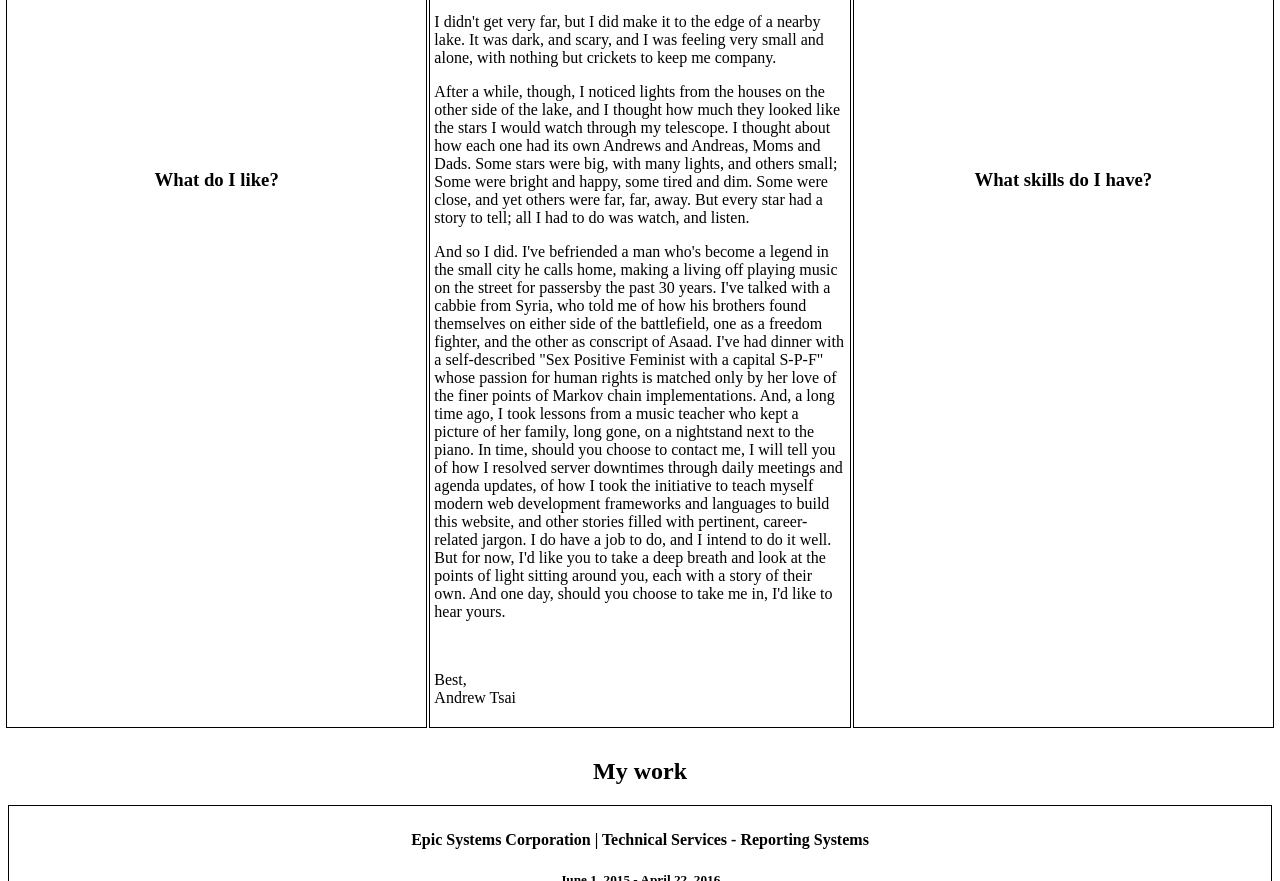
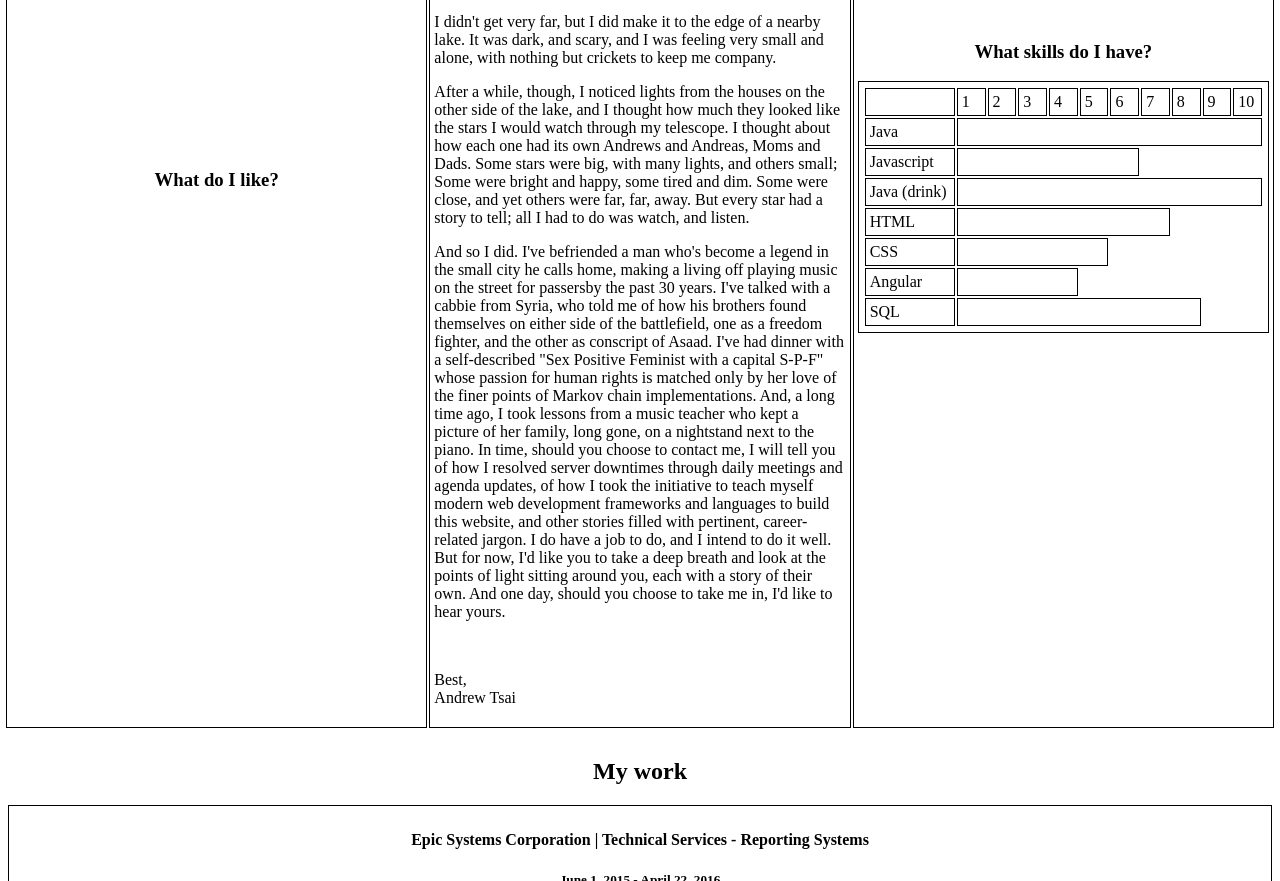
Before and after one commit to aTasteOfHome/PublicallyPersonal, a website: page index.html in a window 1280 px wide. Shown: the part 1246-2127 px from the top of the page. Drawn offline with nearby package versions, Linux system fonts and the light colour scheme; some packages are replaced by stand-ins of ours.

Commit message:
Added skills table

```diff
--- a/_client/controllers/MainController.js
+++ b/_client/controllers/MainController.js
@@ -40,5 +40,29 @@ app.controller('MainController', ['$scope', '$location', '$anchorScroll',
 				'Created and edited new Database Access Objects (DAOs) and service classes using hibernate.'
 			]
 		}];
+
+		$scope.skillVals=[1,2,3,4,5,6,7,8,9,10];
+		$scope.skills=[{
+			name: "Java",
+			skillLevel: "10"
+		},{
+			name: "Javascript",
+			skillLevel: "6"
+		},{
+			name: "Java (drink)",
+			skillLevel: "10"
+		},{
+			name: "HTML",
+			skillLevel: "7"
+		},{
+			name: "CSS",
+			skillLevel: "5"
+		},{
+			name: "Angular",
+			skillLevel: "4"
+		},{
+			name: "SQL",
+			skillLevel: "8"
+		}];
 	}]
 );
--- a/_client/partials/main.html
+++ b/_client/partials/main.html
@@ -67,6 +67,18 @@
 		<td class="aboutMeSide"> <!--right panel-->
 			<!--skills bar graph-->
 			<h3>What skills do I have?</h3>
+			<table id="skillsTable">
+				<tr>
+					<td colspan="3"></td>
+					<td ng-repeat="val in skillVals">{{val}}</td>
+				</tr>
+				<tr ng-repeat="skill in skills">
+					<td colspan="3">
+						{{skill.name}}
+					</td>
+					<td colspan="{{skill.skillLevel}}"></td>
+				</tr>
+			</table>
 		</td>
 	</tr>
 </table>
--- a/_client/style_css/main.css
+++ b/_client/style_css/main.css
@@ -37,6 +37,11 @@ table {
 	border-style:none;
 }
 
+#skillsTable{
+	margin-right: auto;
+	margin-left: auto;
+}
+
 .spacer {
 	border-width: 0;
 	margin: 0;
@@ -45,6 +50,8 @@ table {
 
 .aboutMeSide{
 	width:5%;
+	padding-left: auto;
+	padding-right: auto;
 }
 .aboutMeCenter{
 	width:90%;
```
Also changed, not shown: _client/directives/skillsTable.html (added, +12 -0 lines).
